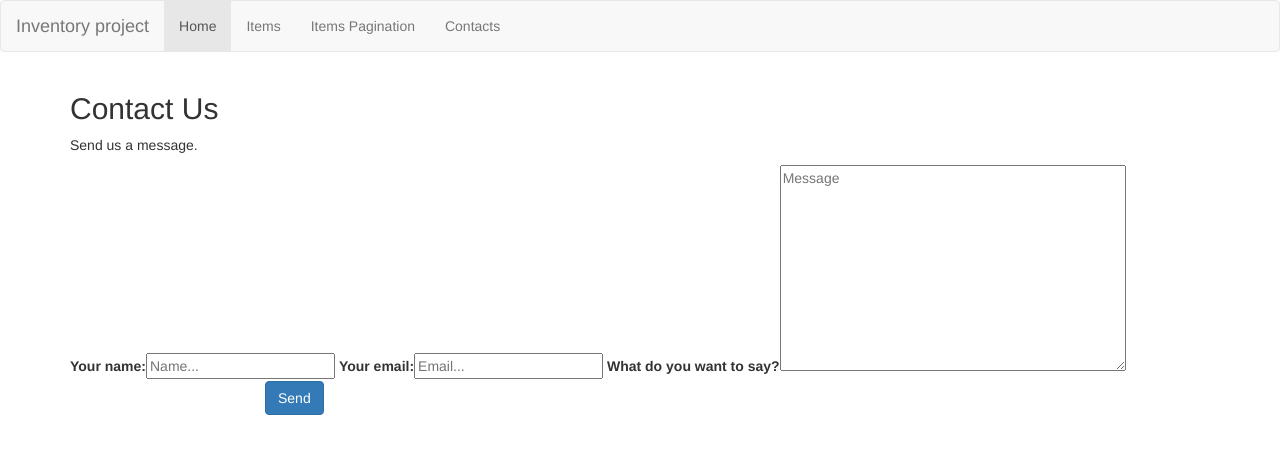
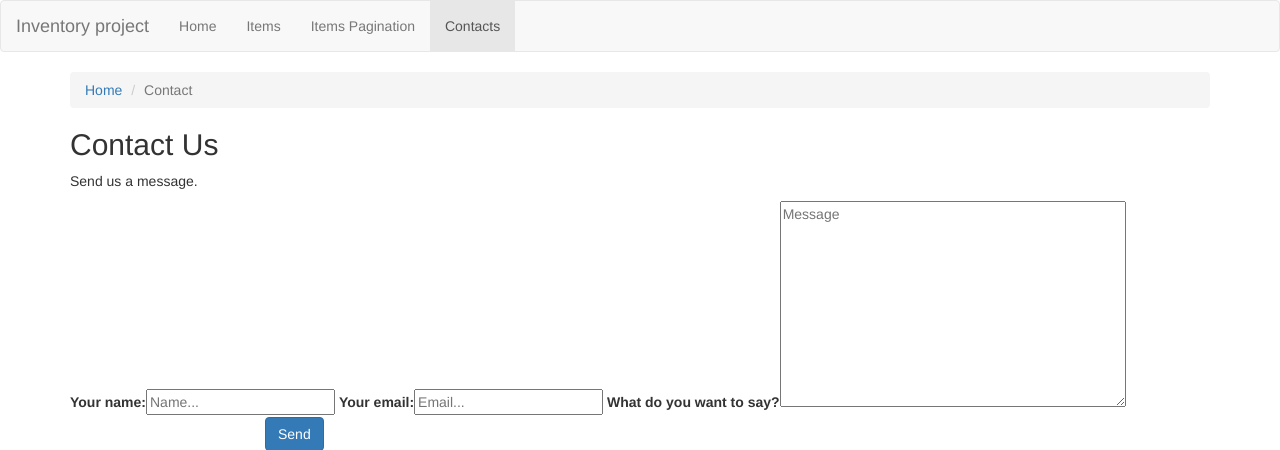
Before and after one commit to andreafiori/django_inventory, a Django app: page /contact/ in a window 1280 px wide. Shown: the top 450 px of the page. Run offline with Django 3.2, Linux system fonts and the light colour scheme; some libraries are stand-ins or nearby versions.

Commit message:
Updating templates

```diff
--- a/firstdjango/templates/base.html
+++ b/firstdjango/templates/base.html
@@ -5,8 +5,8 @@
 <head>
 	<meta charser="utf-8">
 	<title>Inventory project</title>
-	<meta name="description" content="">
-	<meta name="keywords" content="">
+	<meta name="description" content="Inventory project">
+	<meta name="keywords" content="inventory,project,demo,django,items">
 	<link rel="stylesheet" href="{% static 'css/bootstrap.min.css' %}">
 </head>
 <body>
@@ -24,10 +24,10 @@
 				</div>
 				<div id="navbar" class="navbar-collapse collapse">
 				<ul class="nav navbar-nav">
-					<li class="active"><a href="#">Home</a></li>
-					<li><a href="{% url 'items_list' %}" title="Items list">Items</a></li>
-					<li><a href="{% url 'items_pagination' %}" title="Items Pagination">Items Pagination</a></li>
-					<li><a href="{% url 'contact' %}" title="Contact form">Contacts</a></li>
+					<li{% if request.path == '/' %} class="active"{% endif %}><a href="{% url 'index' %}" title="Home page">Home</a></li>
+					<li{% if request.path == '/items_list/' %} class="active"{% endif %}><a href="{% url 'items_list' %}" title="Items list">Items</a></li>
+					<li{% if request.path == '/items_pagination/' %} class="active"{% endif %}><a href="{% url 'items_pagination' %}" title="Items Pagination">Items Pagination</a></li>
+					<li{% if request.path == '/contact/' %} class="active"{% endif %}><a href="{% url 'contact' %}" title="Contact form">Contacts</a></li>
 				</ul>
 			</div>
 		</div>
--- a/firstdjango/templates/contact/contact_form.html
+++ b/firstdjango/templates/contact/contact_form.html
@@ -2,6 +2,11 @@
 {% load bootstrap %}
 
 {% block content %}
+<ol class="breadcrumb">
+	<li><a href="{% url 'index' %}" title="Back to thte home page">Home</a></li>
+	<li class="active">Contact</li>
+</ol>
+
 <h2>Contact Us</h2>
 <p>Send us a message.</p>
 <form action="" method="post" role="form" class="form-horizontal">
--- a/firstdjango/templates/inventory/index.html
+++ b/firstdjango/templates/inventory/item_list.html
@@ -1,6 +1,10 @@
 {% extends "base.html" %}
 
 {% block content %}
+	<ol class="breadcrumb">
+		<li><a href="{% url 'index' %}" title="Back to the home page">Home</a></li>
+		<li class="active">Items</li>
+	</ol>
 	<h3>Items in stock</h3>
 	<ul>
 	{% for item in items %}
--- a/firstdjango/templates/inventory/list_pagination.html
+++ b/firstdjango/templates/inventory/list_pagination.html
@@ -1,6 +1,10 @@
 {% extends "base.html" %}
 
 {% block content %}
+	<ol class="breadcrumb">
+		<li><a href="{% url 'index' %}" title="Back to thte home page">Home</a></li>
+		<li class="active">Items</li>
+	</ol>
 	<table class="table table-bordered">
 		<tr>
 			<th>Title</th>
--- a/inventory/views.py
+++ b/inventory/views.py
@@ -25,7 +25,7 @@ def items_pagination(request):
 
 def items_list(request):
     items = Item.objects.exclude(amount=0)
-    return render(request, 'inventory/index.html', {'items': items})
+    return render(request, 'inventory/item_list.html', {'items': items})
 
 def item_detail(request, id):
     try:
```
Also changed, not shown: firstdjango/templates/inventory/homepage.html (+2 -7 lines), firstdjango/templates/inventory/item_detail.html (+11 -5 lines), README.md, 1 other file.
